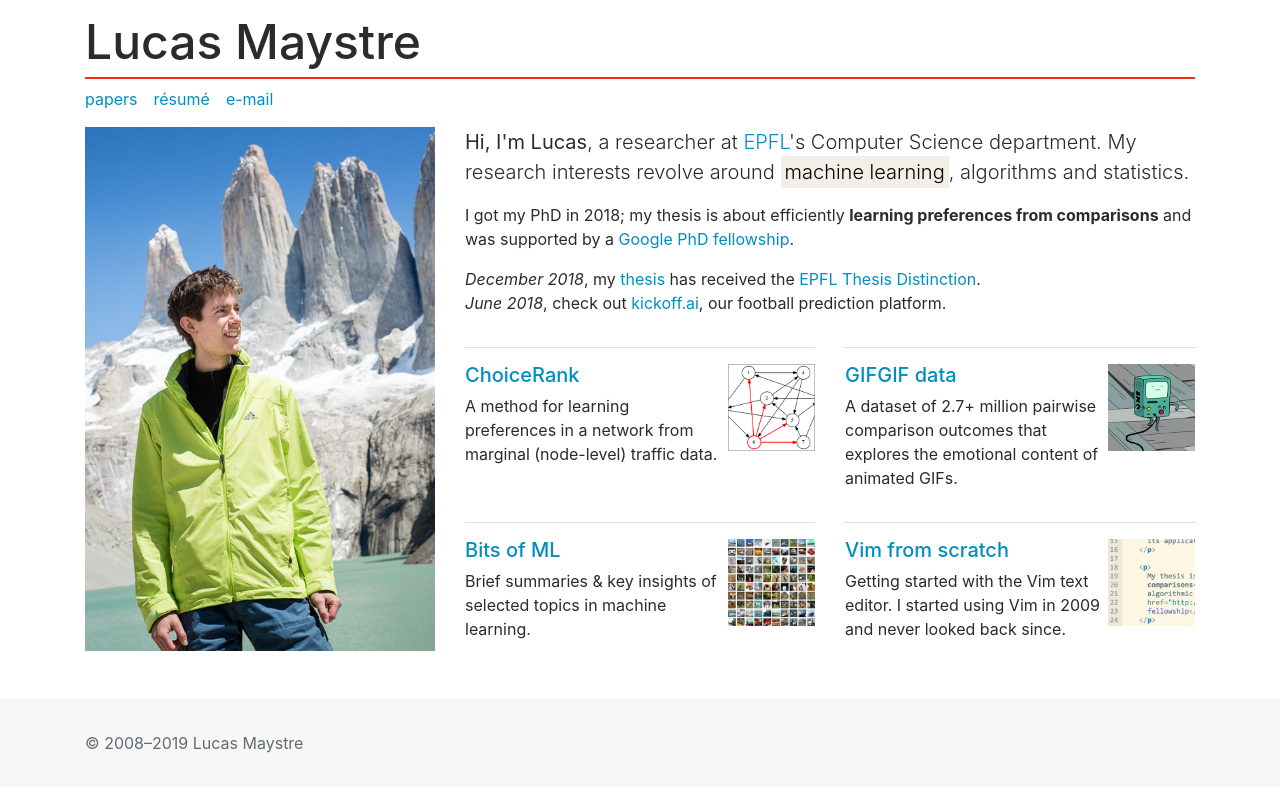
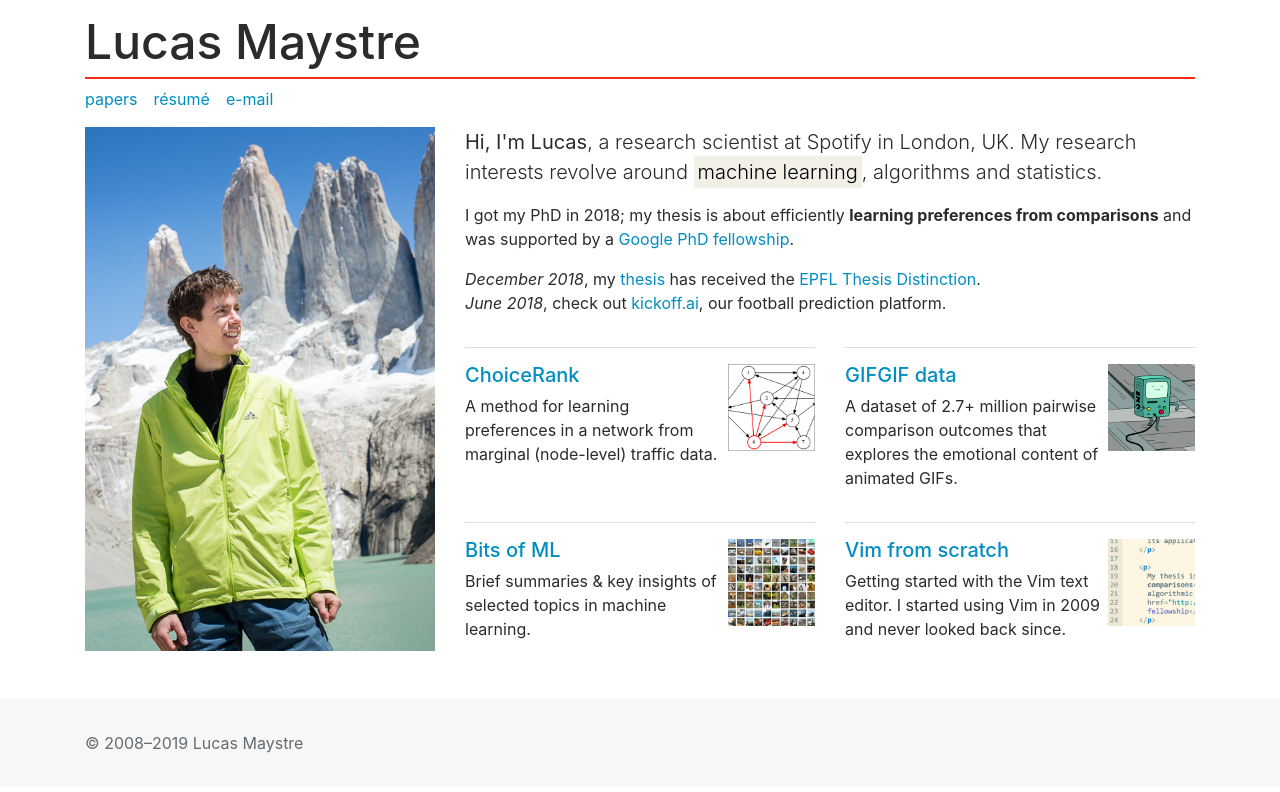
Before and after one commit to lucasmaystre/lum-web, a Jekyll site: the page built from index.html, in a window 1280 px wide. Shown: the top 792 px of the page. Built offline with Jekyll 4.4.1, drawn with Linux system fonts in a browser that asks for light colours.

Commit message:
Updated affiliation on homepage.

```diff
--- a/index.html
+++ b/index.html
@@ -9,8 +9,7 @@ layout: default
 
   <div class="col">
     <p class="lead">
-      <strong>Hi, I'm Lucas</strong>, a researcher at <a
-      href="http://ic.epfl.ch/">EPFL</a>'s Computer Science department.
+      <strong>Hi, I'm Lucas</strong>, a research scientist at Spotify in London, UK.
       My research interests revolve around <mark>machine learning</mark>, algorithms and statistics.
     </p>
 
```
